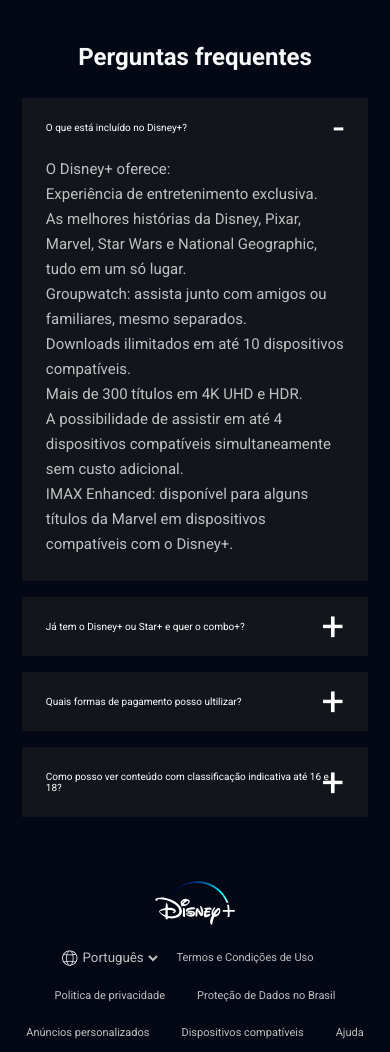
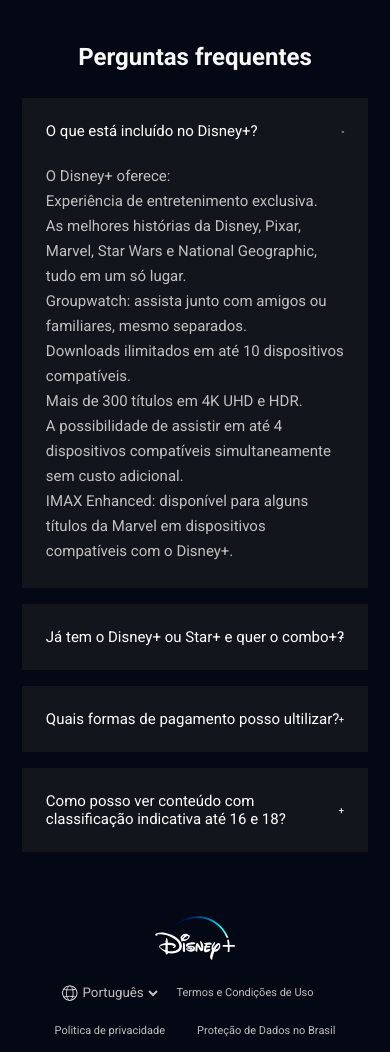
Before and after one commit to gabrielquiri/clone_disneyplus, a website: page index.html in a window 390 px wide. Shown: the part 4554-5606 px from the top of the page. Drawn offline with nearby package versions, Linux system fonts and the light colour scheme; files that its build step writes are made by us from their sources; files whose address does not match are found by name.

Commit message:
alteração

```diff
--- a/src/styles/_faq.scss
+++ b/src/styles/_faq.scss
@@ -20,7 +20,7 @@
                 position: relative;
 
                 @media (max-width: 767px) {
-                    font-size: 10px;
+                    font-size: 15px;
                 }
 
                 &::after {
@@ -32,6 +32,11 @@
                     display: flex;
                     align-items: center;
                     font-size: 40px;
+
+                    @media (max-width: 767px) {
+                        font-size: 10px;
+                    }
+
                 }
             }
 
```
